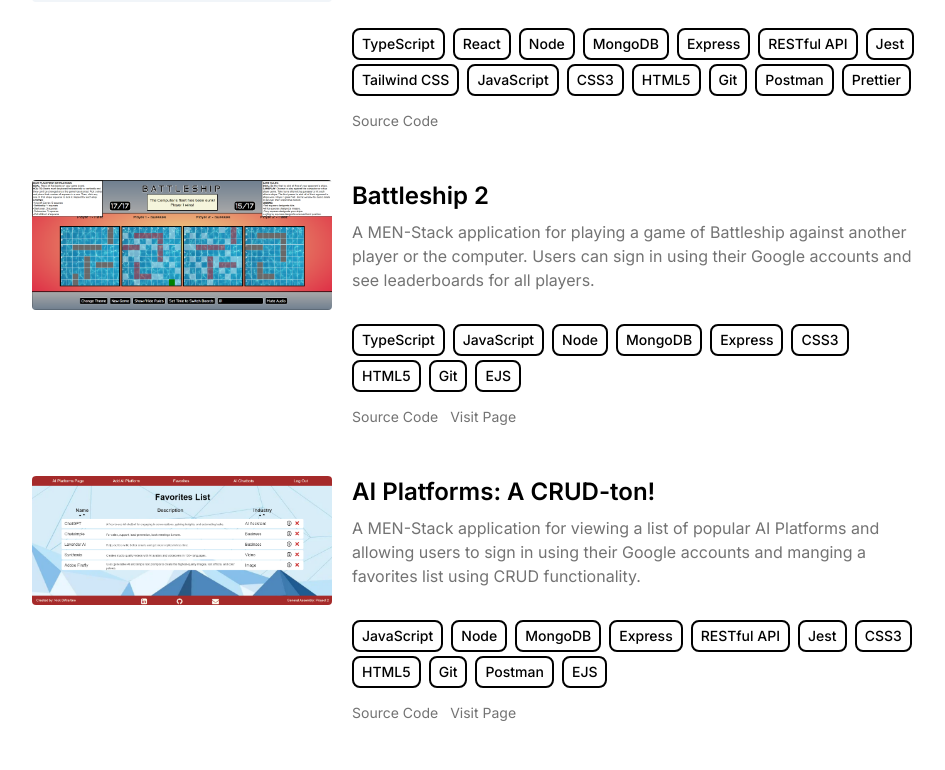
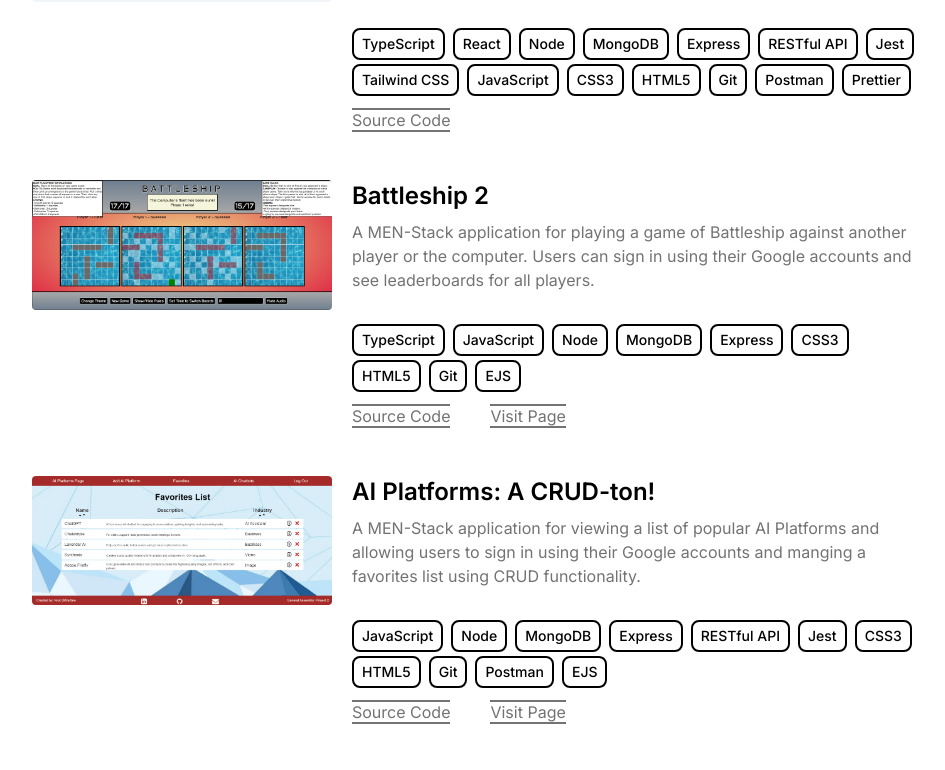
Before and after one commit to nickldimartino/portfolio, a React (Vite) app: page / in a window 1280 px wide. Shown: the part 4350-5120 px from the top of the page, without its empty margins (160-1105 px from the left). Built offline with nearby package versions, Linux system fonts and the light colour scheme.

Commit message:
Projects links made more noticable

```diff
--- a/src/components/Projects.jsx
+++ b/src/components/Projects.jsx
@@ -45,7 +45,7 @@ const Projects = () => {
                 <a
                   href={project.source}
                   target="_blank"
-                  className="text-sm text-neutral-500 hover:underline"
+                  className="text-md text-neutral-500 hover:text-neutral-800 hover:border-neutral-800 border-neutral-500 border-b-2 border-t-2"
                 >
                   Source Code
                 </a>
@@ -54,7 +54,7 @@ const Projects = () => {
                   <a
                     href={project.website}
                     target="_blank"
-                    className="ml-3 text-sm text-neutral-500 hover:underline"
+                    className="ml-10 text-md text-neutral-500 hover:text-neutral-800 hover:border-neutral-800 border-neutral-500 border-b-2 border-t-2"
                   >
                     Visit Page
                   </a>
--- a/src/constants/index.js
+++ b/src/constants/index.js
@@ -115,8 +115,8 @@ export const EXPERIENCES = [
     company: "University of Massachusetts Amherst",
     companyWebsite: "https://www.umass.edu/",
     description: [
+      "Theta Chi Fraternity - Risk Manager, House Manager, Standard's Board, and Project Chair",
       "Big Brother Big Sister - Mentor: Big Brother Big Sister is an organization that pairs an adult with an adolescent to help build resilience, mental health, and well-being so that he or she will have an enriched, brighter future.",
-      "Theta Chi Fraternity - Risk Manager, House Manager, Standard's Board, and Project Chair",
     ],
     technologies: [
       "Software Development",
```
